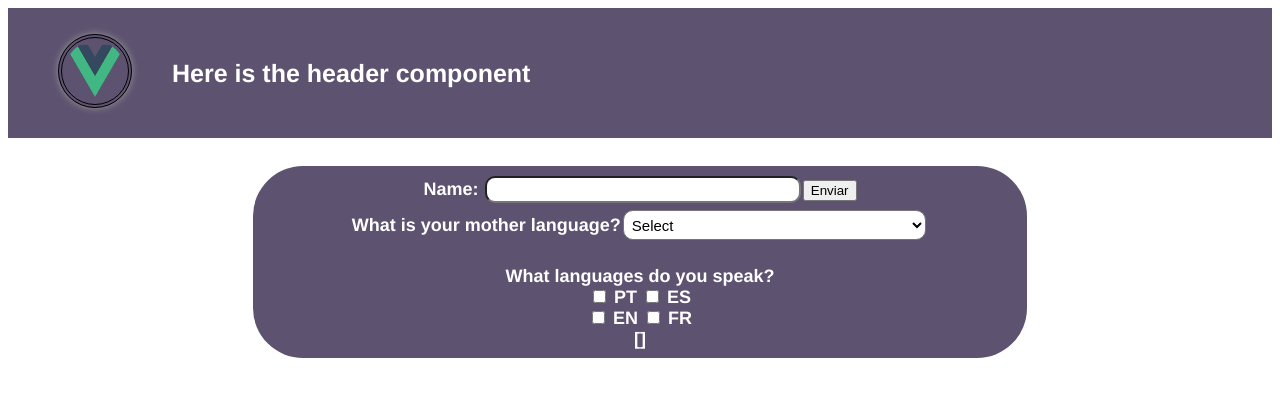
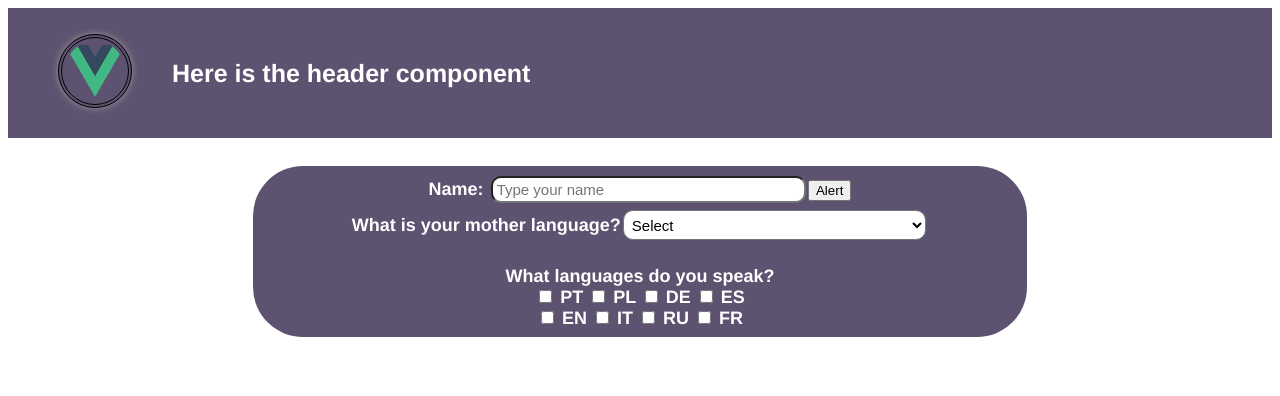
Before and after one commit to ldxavier/new-test, a Vue app: page / in a window 1280 px wide. Shown: the top 396 px of the page. Built offline with nearby package versions, Linux system fonts and the light colour scheme.

Commit message:
methods-implemented

```diff
--- a/src/App.vue
+++ b/src/App.vue
@@ -2,16 +2,18 @@
   <TheHeader v-show="showHeader"/><br>
 
   <div class="divv">
-
     <div>
       <label>Name: </label>
       <input
         class="inputs"
         v-model="name"
-        type="text">
+        type="text"
+        placeholder="Type your name"
+        @keyup.enter="clicar"
+        >
 
-        <button @click="clicar()">
-        Enviar
+        <button @click="clicar">
+        Alert
       </button>
       <br>
     </div>
@@ -36,13 +38,25 @@
       <label>What languages do you speak?</label><br/>
         <input type="checkbox" v-model="check" value="PT">
         PT
+        <input type="checkbox" v-model="check" value="PL">
+        PL
+        <input type="checkbox" v-model="check" value="DE">
+        DE
         <input type="checkbox" v-model="check" value="ES">
         ES <br/>
         <input type="checkbox" v-model="check" value="EN">
         EN
+        <input type="checkbox" v-model="check" value="IT">
+        IT
+        <input type="checkbox" v-model="check" value="RU">
+        RU
         <input type="checkbox" v-model="check" value="FR">
         FR <br>
-        {{ check }}
+
+        <div v-if="check.length != 0">
+          {{ check }}
+          <button @click="clear">Clear</button>
+        </div>
     </div>
 
   </div>
@@ -68,7 +82,11 @@ export default {
   methods: {
     clicar(){
       alert('Hello, ' + this.name);
+      this.name = ''
     },
+    clear(){
+      this.check = []
+    }
   }
 }
 </script>
```
